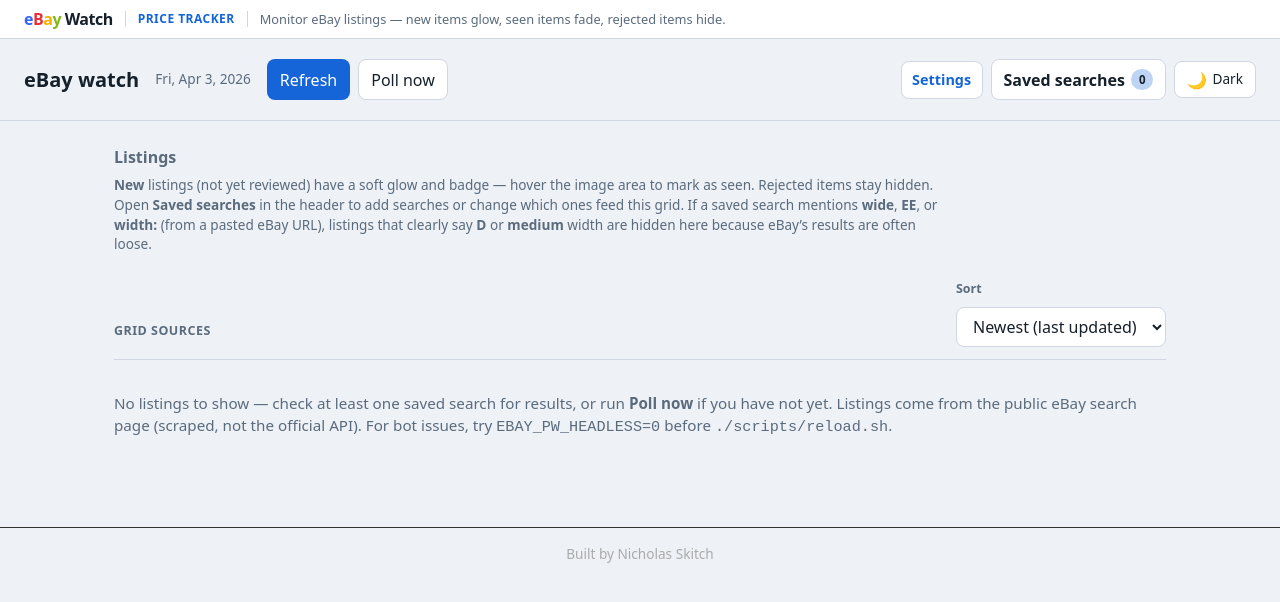
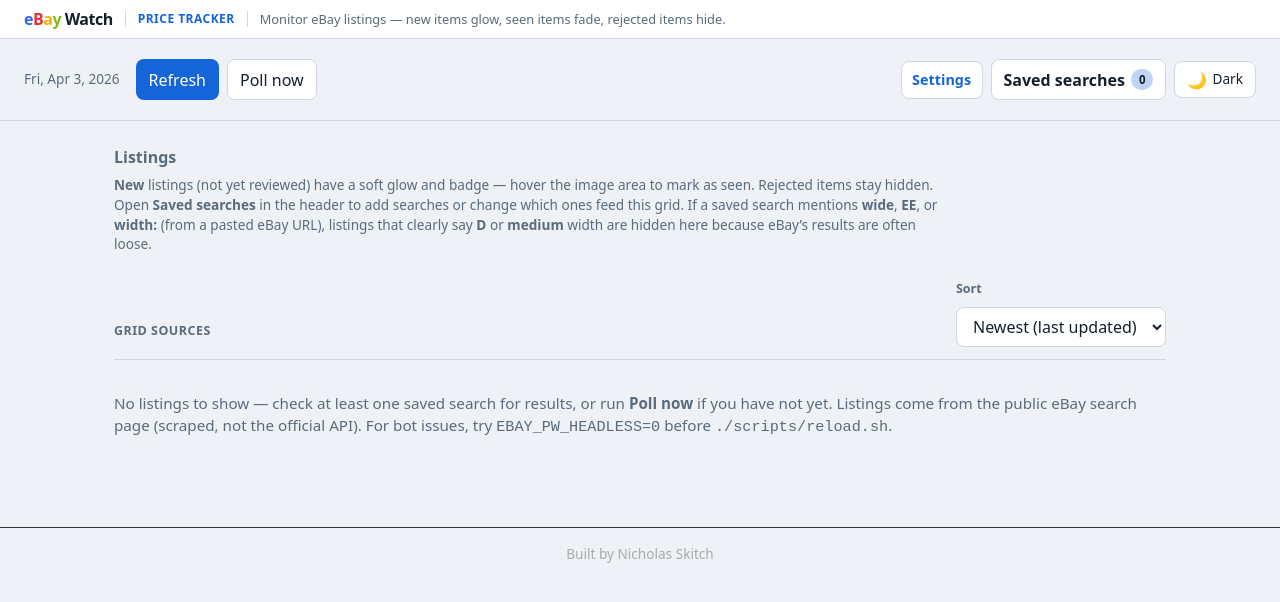
Before and after one commit to niski84/ebay-watch, a website: page web/index.html in a window 1280 px wide. Drawn offline with Linux system fonts and the light colour scheme; no server answers.

Commit message:
patch-hatch: Let's make a change right now. We've got two headers appeari
Automated fix for: Let's make a change right now. We've got two headers appearing for one says eBay wash the other says eBay watch, but let's just remove the second header and keep that other one that we added that has the colors at the top.

Co-Authored-By: Patch Hatch <noreply@patch-hatch.dev>

```diff
--- a/web/index.html
+++ b/web/index.html
@@ -731,8 +731,7 @@
   </div>
   <header>
     <div class="header-main">
-      <h1 data-testid="app-title">eBay watch</h1>
-      <span id="header-date" style="color:var(--muted);font-size:0.85rem;font-weight:400"></span>
+<span id="header-date" style="color:var(--muted);font-size:0.85rem;font-weight:400"></span>
       <script>document.getElementById('header-date').textContent=new Date().toLocaleDateString('en-US',{weekday:'short',year:'numeric',month:'short',day:'numeric'});</script>
       <div class="toolbar">
         <button type="button" class="primary" id="btn-refresh" data-testid="btn-refresh">Refresh</button>
```
